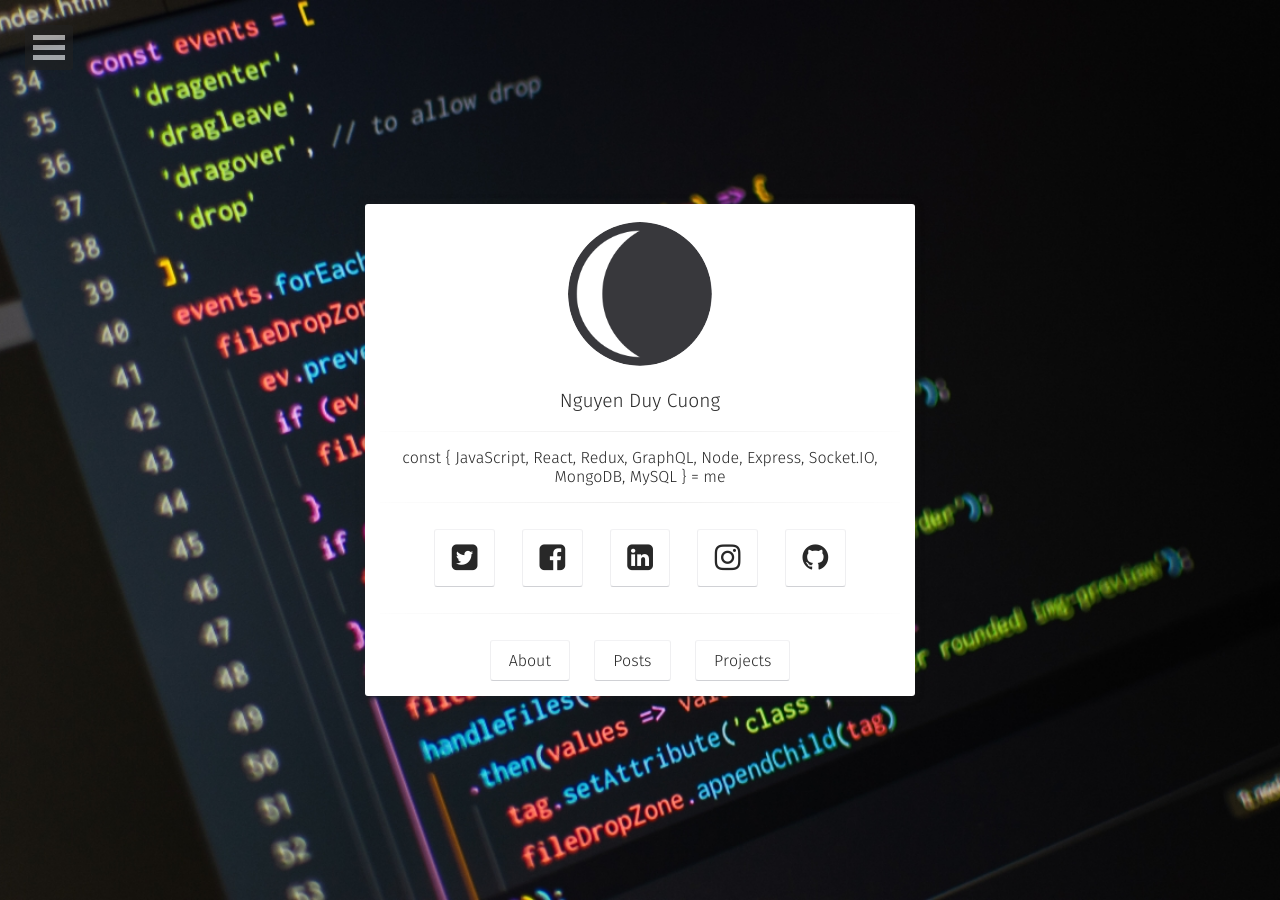
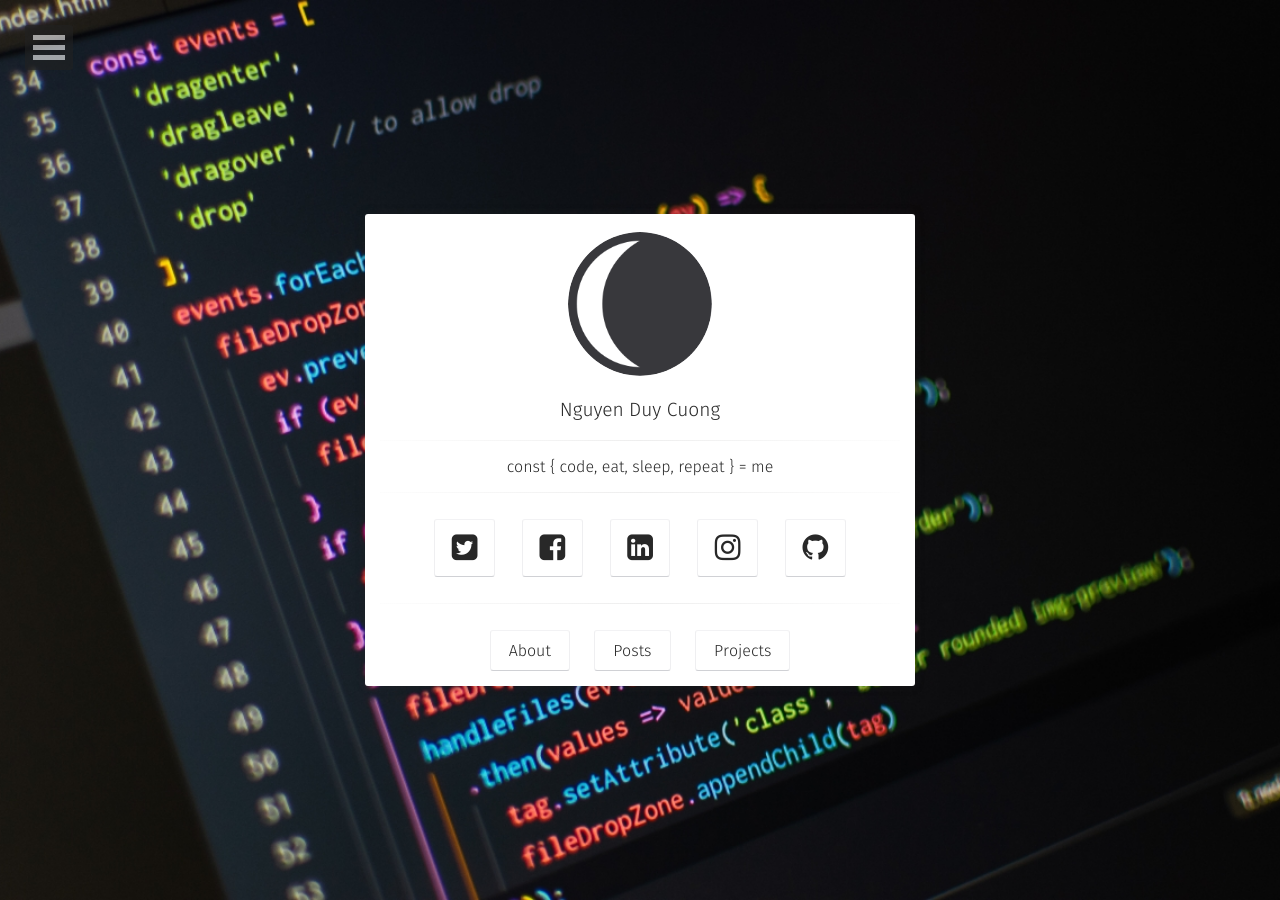
Before and after one commit to xuan2261/cuongw.github.io, a Jekyll site: the page built from index.html, in a window 1280 px wide. Built offline with Jekyll 4.4.1, drawn with Linux system fonts in a browser that asks for light colours; some web fonts are replaced.

Commit message:
Update _config.yml

```diff
--- a/_config.yml
+++ b/_config.yml
@@ -1,6 +1,6 @@
 # Site
 title:              Nguyen Duy Cuong
-bio:                'const { JavaScript, React, Redux, GraphQL, Node, Express, Socket.IO, MongoDB, MySQL } = me'
+bio:                'const { code, eat, sleep, repeat } = me'
 description:        "Full Stack developer has experience in JavaScript, React and Node. Love programming, love open source and love football."
 reading_time:       true
 words_per_minute:   200
```
